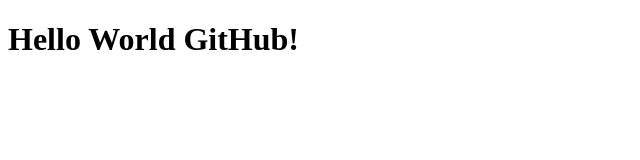
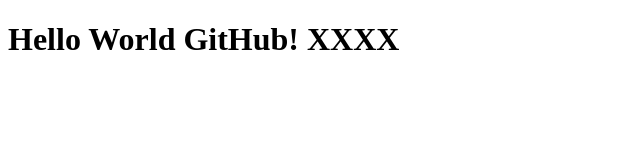
Before and after one commit to csilva2810/HelloWorld, a plain HTML site: page HelloWorld.html in a window 1280 px wide. Shown: the whole page, without its empty margins (0-640 px from the left). Drawn offline with Linux system fonts and the light colour scheme.

Commit message:
Adicionando XXX

```diff
--- a/HelloWorld.html
+++ b/HelloWorld.html
@@ -5,6 +5,6 @@
 	<meta charset="UTF-8">
 </head>
 <body>
-	<h1>Hello World GitHub!</h1>
+	<h1>Hello World GitHub! XXXX</h1>
 </body>
 </html>
```
